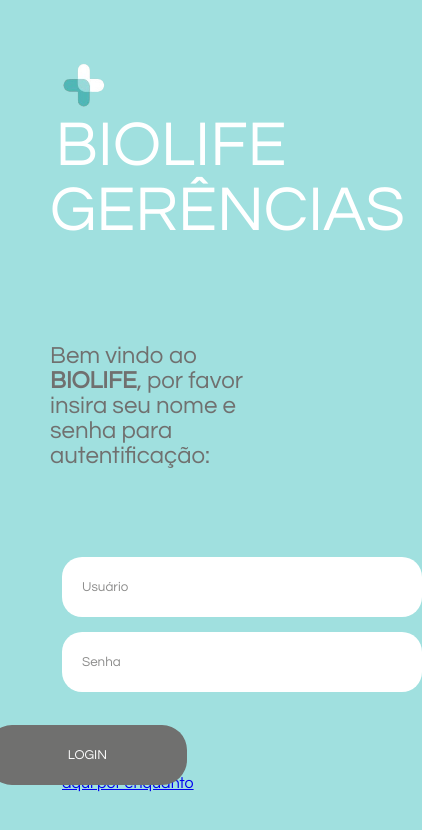
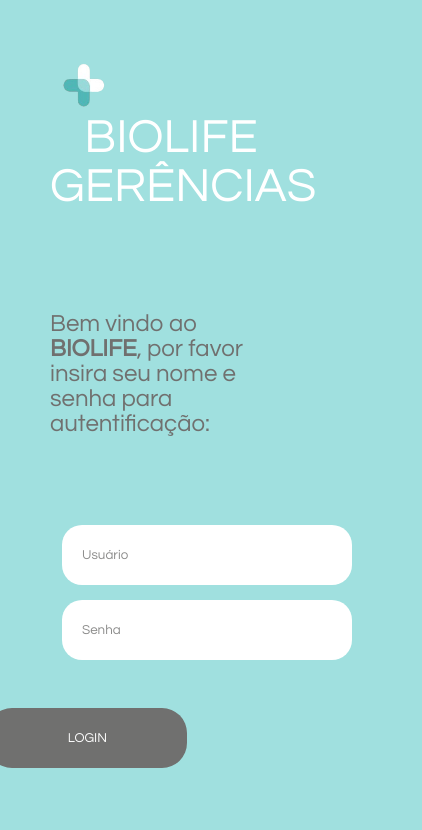
Before and after one commit to PedroMonteiroT/fecip2k24, a plain HTML site: page login.html in a window 390 px wide. Shown: the whole page, 422 px wide, since content can reach past the window. Drawn offline with nearby package versions, Linux system fonts and the light colour scheme.

Commit message:
responsito denovo

```diff
--- a/login.html
+++ b/login.html
@@ -24,8 +24,7 @@
             <label for="senha"><span class="material-symbols-outlined">lock</span></label>
             <input type="password" name="isenha" id="senha" placeholder="Senha" maxlength="16" autocomplete="off">
 
-            <input type="submit" value="LOGIN">
-            <a href="gerecias.html">aqui por enquanto</a>
+            <a href="gerecias.html"><input type="submit" value="LOGIN"></a>
         </div>
     </main>
     <div id="img"><img src="img/dna.png" alt=""></div>
--- a/styles/index.css
+++ b/styles/index.css
@@ -60,3 +60,9 @@ a{
     height: 50px;
     text-decoration: none;
 }
+
+@media(max-width: 770px){
+    main h1{
+        font-size: 3.5em;
+    }
+}
--- a/styles/login.css
+++ b/styles/login.css
@@ -90,6 +90,7 @@ input[type=submit]:hover{
 @media(max-width: 905px){
     div.texto h1, div.logo img{
         text-align: center;
+        font-size: 3em;
     }
 
     .login label{
@@ -98,6 +99,10 @@ input[type=submit]:hover{
     input[type=text]{
         margin-bottom: 15px;
     }
+    input[type=text], input[type=password]{
+        margin-bottom: 15px;
+        width: 290px;
+    }
     main p{
         width: 100%;
     }
```
